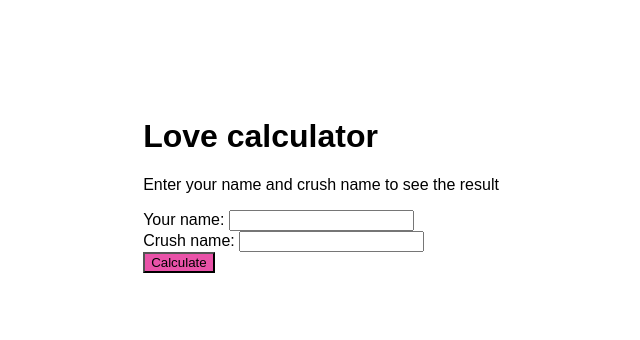
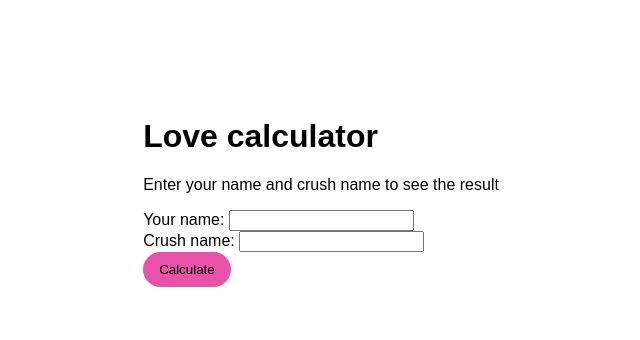
Before and after one commit to AbrarShakhi/love-calculator, a plain HTML site: page index.html in a window 1280 px wide. Shown: the whole page, without its empty margins (319-959 px from the left). Drawn offline with Linux system fonts and the light colour scheme.

Commit message:
Update style.css

```diff
--- a/style/style.css
+++ b/style/style.css
@@ -11,7 +11,12 @@ body {
 }
 
 .calcButton {
-    background-color: #e952a8;
+    padding: 10px 16px;
+    background: #e952a8;
+    border: 0;
+    outline: none;
+    font size: 20px;
+    border-radius: 30px;
 }
 
 .error {
```
